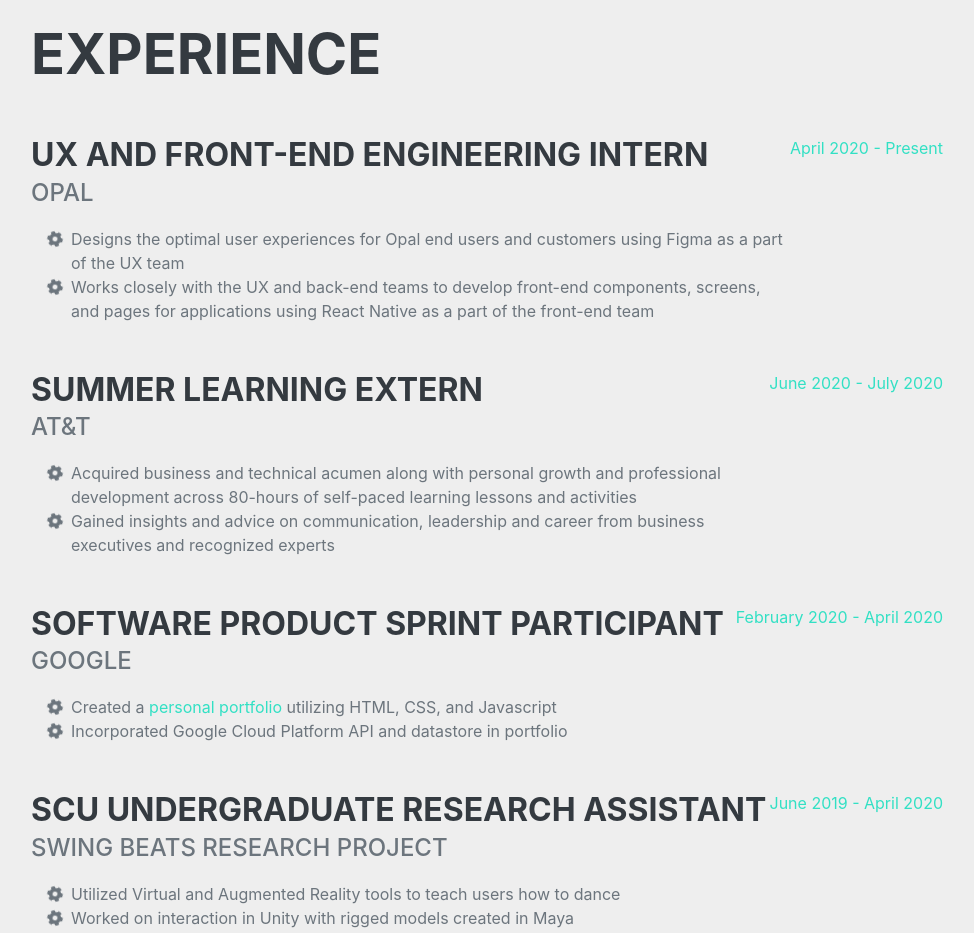
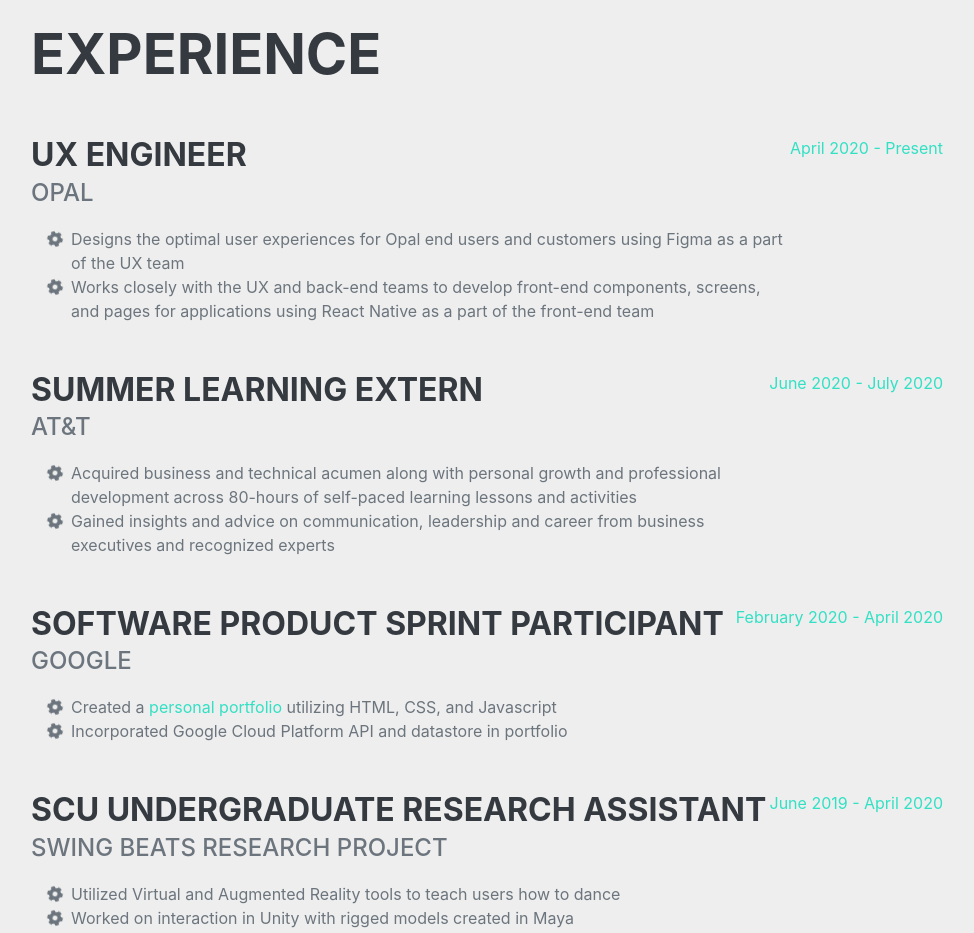
Before and after one commit to DiptiGupte/DiptiGupte.github.io, a plain HTML site: page index.html in a window 1280 px wide. Shown: the part 860-1793 px from the top of the page, without its empty margins (289-1263 px from the left). Drawn offline with nearby package versions, Linux system fonts and the light colour scheme; a web font is replaced by a local one.

Commit message:
Update index.html

```diff
--- a/index.html
+++ b/index.html
@@ -52,7 +52,7 @@
                     <h2 class="mb-5">Experience</h2>
                     <div class="d-flex flex-column flex-md-row justify-content-between mb-5">
                         <div class="flex-grow-1">
-                            <h3 class="mb-0">UX and Front-end Engineering Intern</h3>
+                            <h3 class="mb-0">UX Engineer</h3>
                             <div class="subheading mb-3">Opal</div>
                             <ul class="fa-ul mb-0">
                                 <li><span class="fa-li"><i class="fas fa-cog fa-spin"></i></span>Designs the optimal user experiences for Opal end users and customers using Figma as a part of the UX team</li>
```
